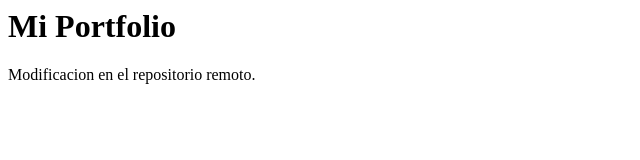
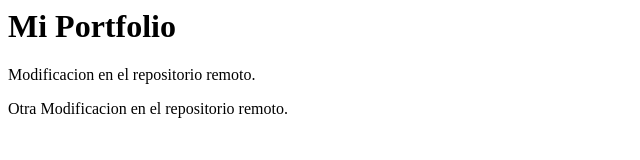
Before and after one commit to arrotag/PortfolioFrontEnd, a plain HTML site: page index.html in a window 1280 px wide. Shown: the whole page, without its empty margins (0-640 px from the left). Drawn offline with Linux system fonts and the light colour scheme.

Commit message:
Update index.html

```diff
--- a/index.html
+++ b/index.html
@@ -1,2 +1,3 @@
 <h1>Mi Portfolio</h1>
 <p>Modificacion en el repositorio remoto.</p>
+<p>Otra Modificacion en el repositorio remoto.</p>
```
